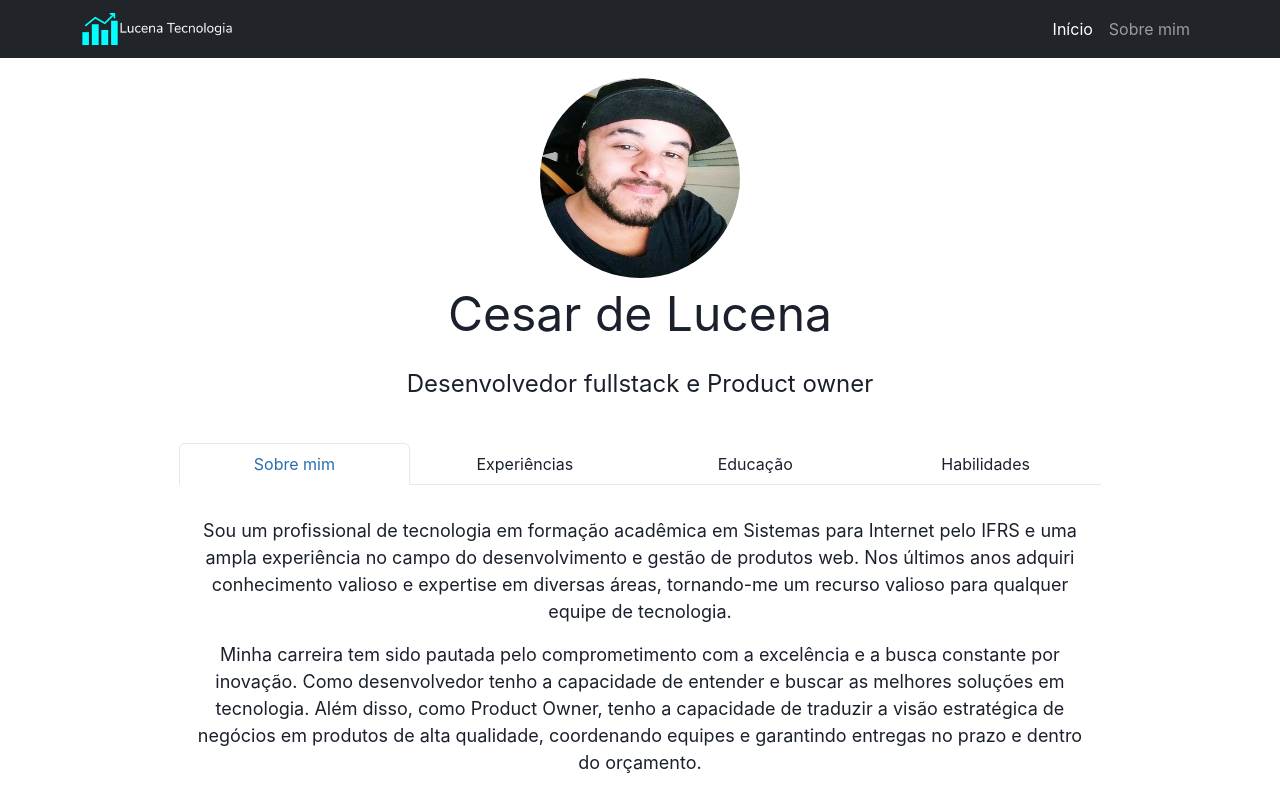
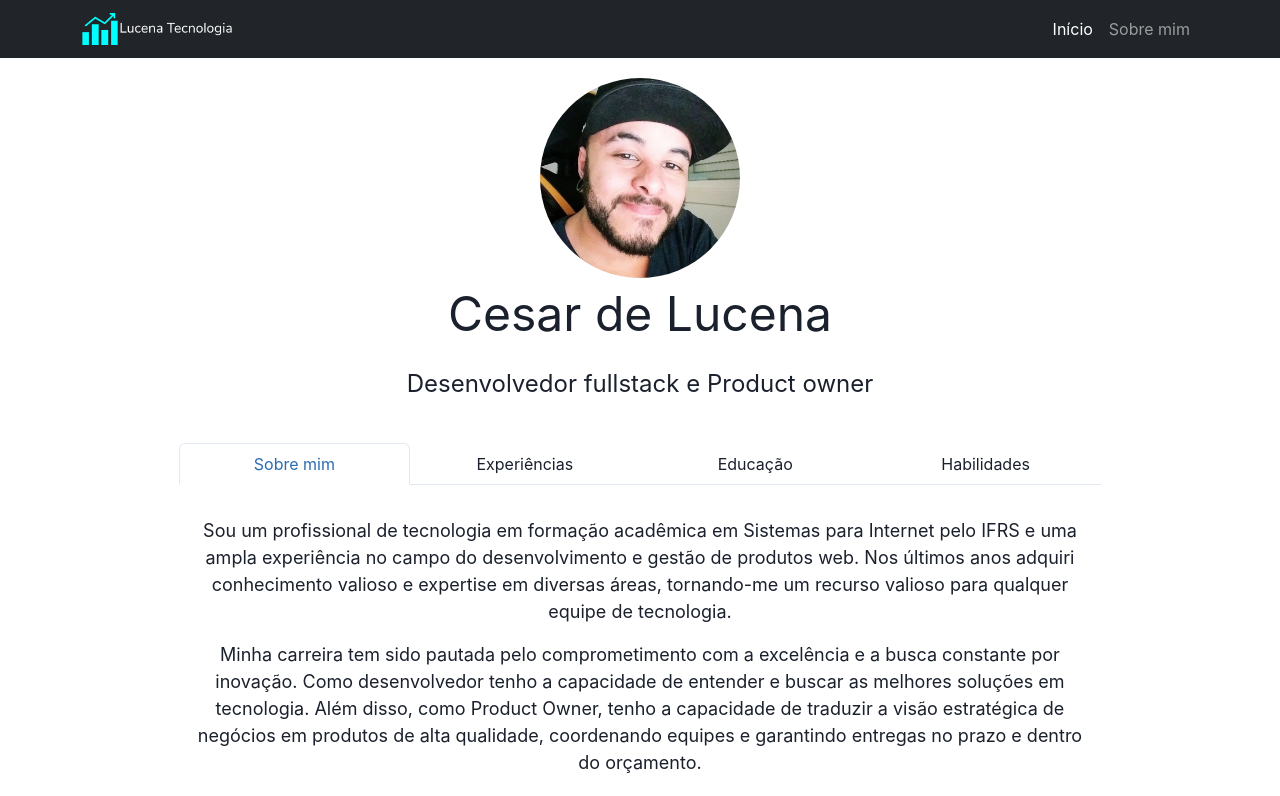
Before and after one commit to fefolucena/lucenatech, a React (Create React App) app: page /curriculum in a window 1280 px wide. Shown: the top 796 px of the page. Built offline with nearby package versions, Linux system fonts and the light colour scheme; a web font is replaced by a local one.

Commit message:
fix profile image

```diff
--- a/src/components/Author/Author.tsx
+++ b/src/components/Author/Author.tsx
@@ -7,7 +7,7 @@ export const Author = () => {
         <Image
           borderRadius="full"
           boxSize="200px"
-          src="../../../assets/images/profile.jpg"
+          src="../../../assets/images/profile-sq.jpg"
           alt="Foto de perfil Cesar de Lucena"
         />
       </Box>
```
Also changed, not shown: public/assets/images/profile-sq.jpg (added).
